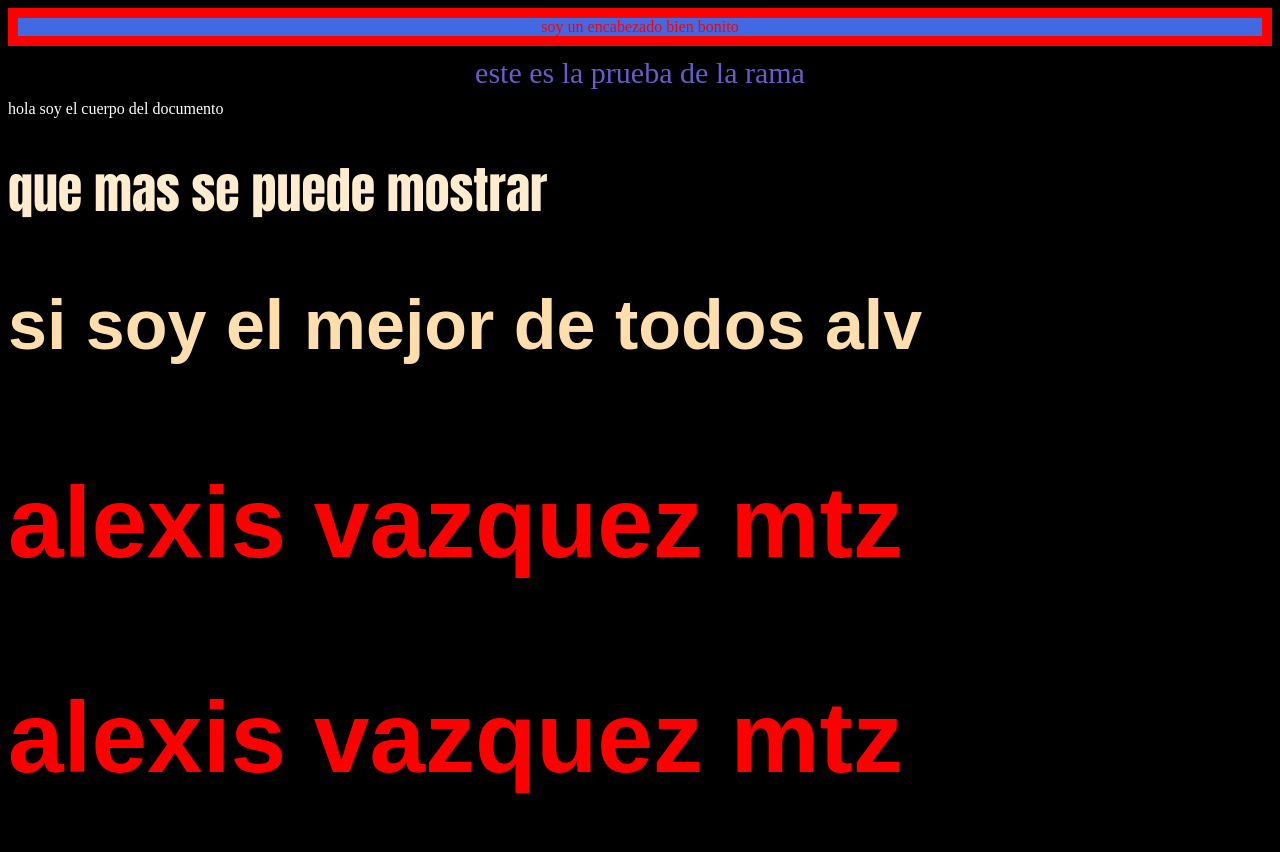
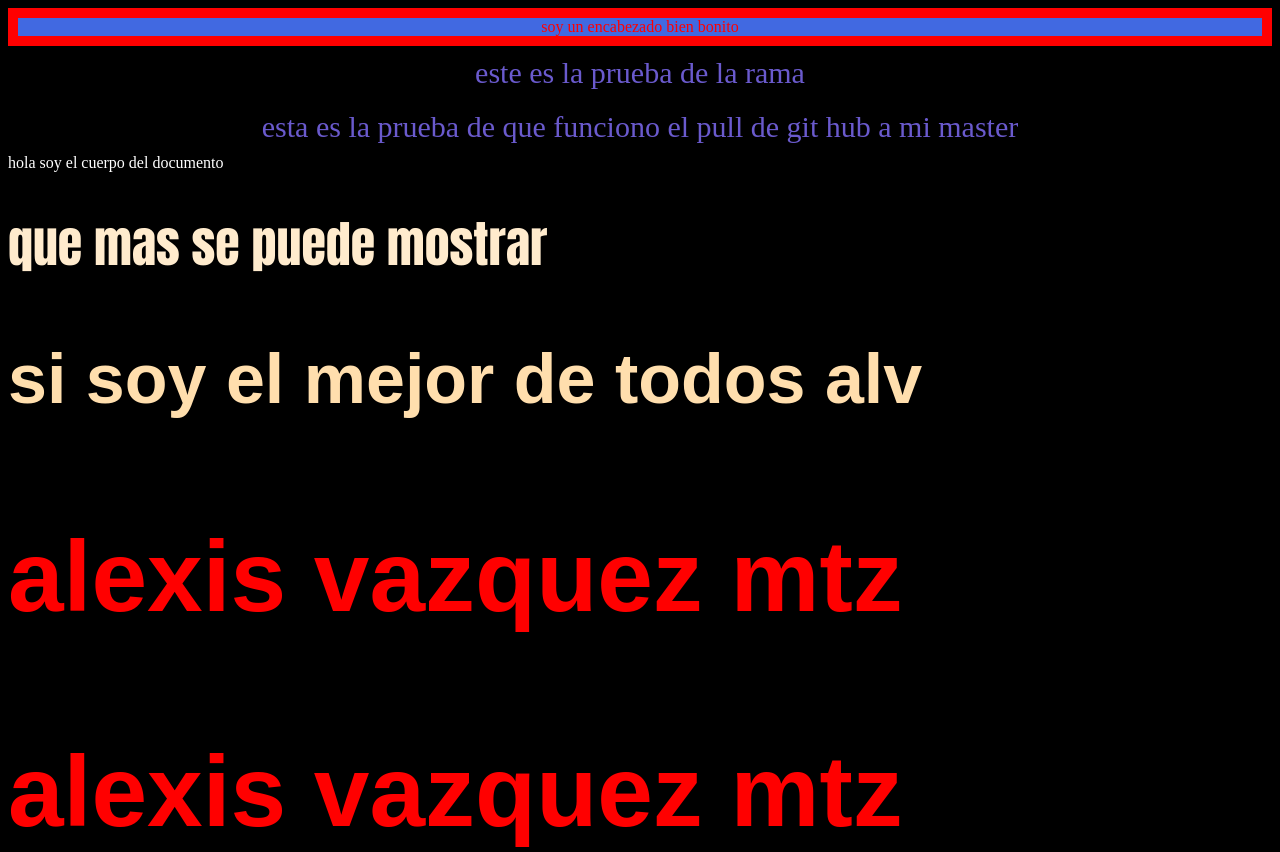
Before and after one commit to AlexisAldair15/Prueba, a plain HTML site: page index.html in a window 1280 px wide. Shown: the top 852 px of the page. Drawn offline with Linux system fonts and the light colour scheme.

Commit message:
prueba de
prueba de que funciono el commit del git hub a mi master

```diff
--- a/index.html
+++ b/index.html
@@ -13,6 +13,11 @@
 </header>
 <div class="rama">
     este es la prueba de la rama
+
+</div>
+
+    <div class="rama">
+    esta es la prueba de que funciono el pull de git hub a mi master
 
 </div>
 <body>
```
